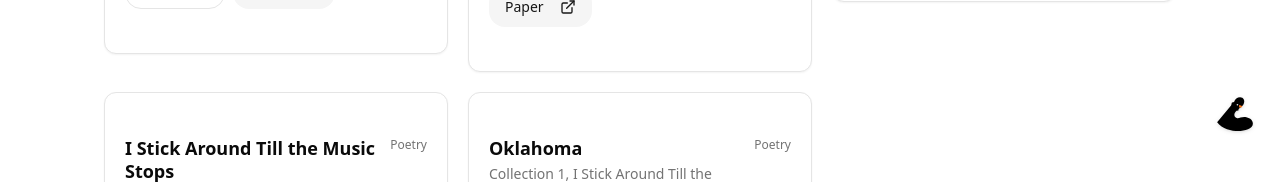
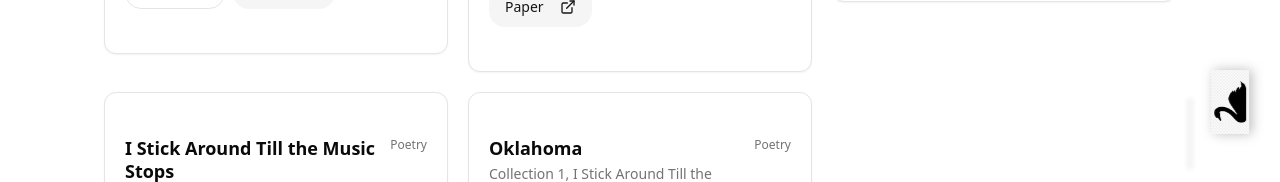
Before and after one commit to oneofthejosephs/Personal-Website, a Next.js app: page / in a window 1280 px wide. Shown: the part 618-800 px from the top of the page. Built offline with nearby package versions, Linux system fonts and the light colour scheme.

Commit message:
Swan scoll polishing

```diff
--- a/src/components/SwanScroll.tsx
+++ b/src/components/SwanScroll.tsx
@@ -1,71 +1,103 @@
 "use client";
 
+import { useEffect, useRef, useState } from "react";
 import { useScroll, useSpring, useTransform, motion } from "framer-motion";
+import Image from "next/image";
+
+type Props = {
+  lightSrc?: string; // light mode asset
+  darkSrc?: string;  // dark mode asset
+  size?: number;     // square size in px
+  pad?: number;      // viewport padding so it never clips
+};
 
 /**
- * A vertical, right-side "swimming" swan that tracks scroll progress.
- * Black swan SVG (clean silhouette with orange beak).
- * Click to smooth-scroll back to top.
+ * Vertical right-edge swan that tracks page scroll.
+ * - Uses light/dark images (black in light mode, white in dark mode)
+ * - Faces DOWN when scrolling down, UP when scrolling up
+ * - Gentle bob + subtle vertical ripple/shadow to the left
+ *
+ * NOTE: this assumes your swan image faces LEFT by default.
+ * If your asset faces right, swap the rotation signs below.
  */
-export default function SwanScroll() {
-  const { scrollYProgress } = useScroll();
-  // Smooth the motion
+export default function SwanScroll({
+  lightSrc = "/black-swan.png",
+  darkSrc = "/white-swan.png",
+  size = 64,
+  pad = 16,
+}: Props) {
+  const { scrollYProgress, scrollY } = useScroll();
   const smooth = useSpring(scrollYProgress, { stiffness: 140, damping: 22, mass: 0.25 });
 
-  // Map scroll progress (0..1) to vertical position in viewport (in px)
-  // We keep some padding from top/bottom so the swan never clips.
+  // Constrain vertical travel to viewport with padding
   const top = useTransform(smooth, (v: number) => {
-    const viewH = typeof window !== "undefined" ? window.innerHeight : 800;
-    const swanH = 52; // SVG height in px
-    const pad = 16;   // inset from top/bottom
-    const travel = Math.max(0, viewH - swanH - pad * 2);
+    const vh = typeof window !== "undefined" ? window.innerHeight : 800;
+    const travel = Math.max(0, vh - size - pad * 2);
     return pad + v * travel;
   });
 
+  // Detect scroll direction to flip the heading (up vs down)
+  const lastY = useRef(0);
+  const [dir, setDir] = useState<"down" | "up">("down");
+  useEffect(() => {
+    const unsub = scrollY.on("change", (y: number) => {
+      if (y > lastY.current + 2) setDir("down");
+      else if (y < lastY.current - 2) setDir("up");
+      lastY.current = y;
+    });
+    return () => unsub();
+  }, [scrollY]);
+
+  // If your art faces LEFT by default:
+  //   down  => rotate +90deg   (left -> down, clockwise)
+  //   up    => rotate -90deg   (left -> up, counterclockwise)
+  const rotation = dir === "down" ? 90 : -90;
+
   return (
-    <motion.button
-      onClick={() => window.scrollTo({ top: 0, behavior: "smooth" })}
-      aria-label="Back to top"
-      title="Back to top"
+    <motion.div
       style={{ top }}
-      className="
-        fixed right-4 z-50
-        -translate-y-1/2
-        pointer-events-auto
-        focus:outline-none
-      "
+      className="fixed right-4 z-50 -translate-y-1/2 pointer-events-none"
+      aria-hidden="true"
     >
-      {/* gentle sideways bob so it feels alive */}
+      {/* vertical ripple/shadow just to the left of the swan */}
       <motion.div
-        animate={{ x: [0, 2, 0, -2, 0] }}
-        transition={{ repeat: Infinity, duration: 3.2, ease: "easeInOut" }}
-        className="drop-shadow"
+        className="absolute right-[calc(100%+6px)] top-1/2 -translate-y-1/2 h-16 w-2 rounded-full
+                   bg-black/15 dark:bg-white/25 blur-[2px]"
+        animate={{ scaleY: [1, 1.15, 1], opacity: [0.22, 0.3, 0.22] }}
+        transition={{ duration: 2.4, repeat: Infinity, ease: "easeInOut" }}
+      />
+
+      {/* click target (image) */}
+      <motion.button
+        onClick={() => window.scrollTo({ top: 0, behavior: "smooth" })}
+        className="relative block pointer-events-auto focus:outline-none"
+        title="Back to top"
+        aria-label="Back to top"
+        animate={{ x: [0, 2, 0, -2, 0] }}        // gentle sideways bob
+        transition={{ duration: 3.2, repeat: Infinity, ease: "easeInOut" }}
+        style={{ rotate: rotation }}
       >
-        {/* Black swan — taller viewBox so head has room, no clipping */}
-        <svg
-          xmlns="http://www.w3.org/2000/svg"
-          width="58"
-          height="52"
-          viewBox="0 0 64 64"
-          role="img"
-          aria-hidden="true"
-        >
-          {/* body & wing (black silhouette) */}
-          <path
-            d="M12 42c6 8 18 11 26 11s18-3 18-9c0-4-3-7-8-8-6-1-9 2-12 1-3-1-4-5-1-8 2-3 6-4 9-8 2-3 2-7-1-9-4-2-9 1-10 5"
-            fill="black"
-          />
-          {/* neck */}
-          <path
-            d="M30 18c-2 6 4 9 8 10 1-3 1-7-2-9-1-1-3-2-6-1z"
-            fill="black"
-          />
-          {/* beak (orange) */}
-          <path d="M39 21c2 0 3 1 4 2-1 1-2 1-4 1z" fill="#f97316" />
-          {/* eye (small gray so it’s visible on black) */}
-          <circle cx="37" cy="20.6" r="1" fill="#e5e7eb" />
-        </svg>
-      </motion.div>
-    </motion.button>
+        {/* Light mode = black swan */}
+        <Image
+          src={lightSrc}
+          alt=""
+          width={size}
+          height={size}
+          priority
+          className="object-contain block dark:hidden select-none
+                     drop-shadow-[0_3px_6px_rgba(0,0,0,0.25)]"
+        />
+        {/* Dark mode = white swan */}
+        <Image
+          src={darkSrc}
+          alt=""
+          width={size}
+          height={size}
+          priority
+          className="object-contain hidden dark:block select-none
+                     drop-shadow-[0_3px_6px_rgba(255,255,255,0.18)]"
+        />
+      </motion.button>
+    </motion.div>
   );
 }
```
Also changed, not shown: public/black-swan.png (added), public/white-swan.png (added).
